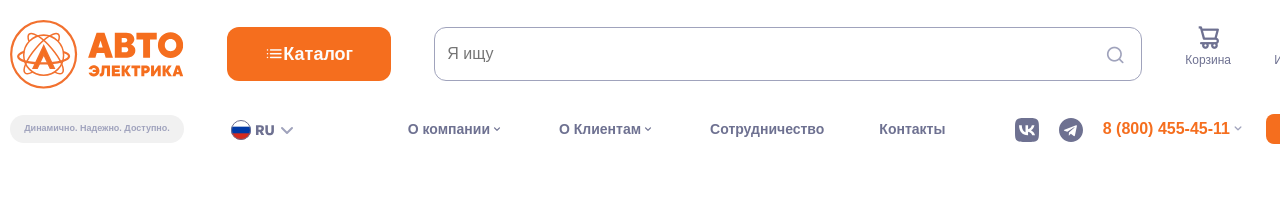
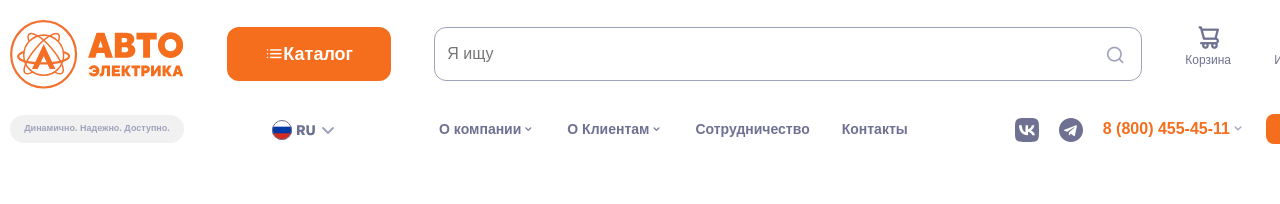
Before and after one commit to islomiddindeveloper/Islomiddin-practice-23, a plain HTML site: page index.html in a window 1280 px wide. Shown: the top 204 px of the page. Drawn offline with nearby package versions, Linux system fonts and the light colour scheme.

Commit message:
project end

```diff
--- a/scss/main.scss
+++ b/scss/main.scss
@@ -33,7 +33,6 @@
   }
 }
 .karzina {
-  //   display: flex;
   text-align: center;
   i {
     font-size: 27px;
@@ -103,7 +102,7 @@
     img {
       width: 80px;
       height: 30px;
-      margin-left: -30px;
+      margin-left: -15px;
     }
   }
 }
@@ -116,7 +115,7 @@
     font-size: 14px;
     line-height: 30px;
     color: #6e7191;
-    margin-left: 35px;
+    margin-right: 12px;
   }
 }
 .box-item5 {
@@ -272,7 +271,6 @@ li {
   font-weight: 500;
   font-size: 14px;
   line-height: 30px;
-  /* identical to box height, or 214% */
   color: #ffffff;
 }
 
```
Also changed, not shown: css/main.css, css/main.min.css.
